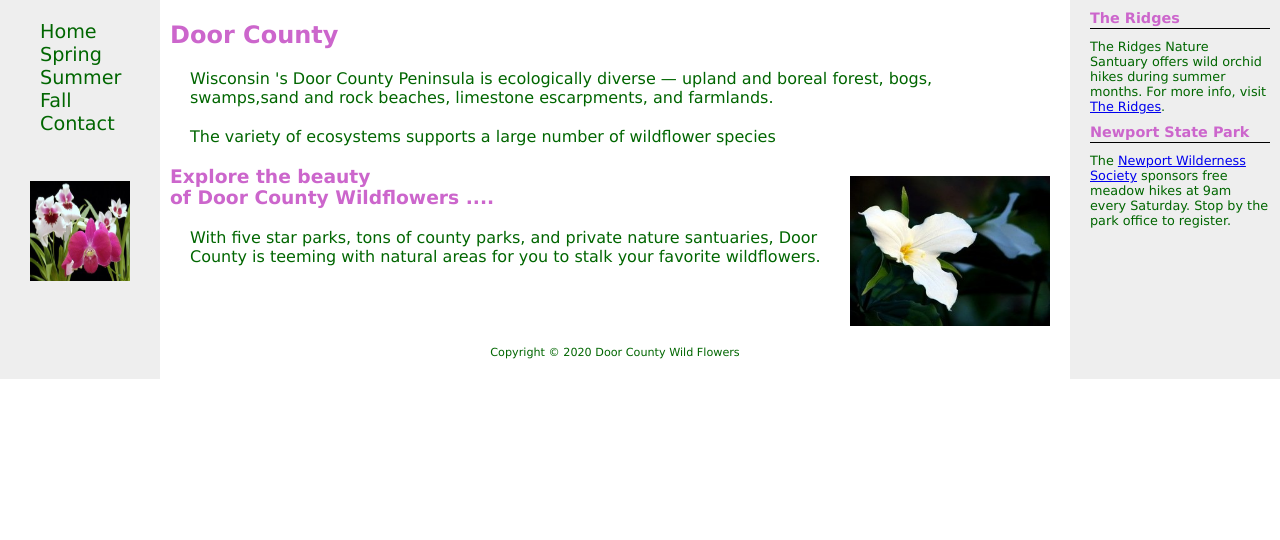
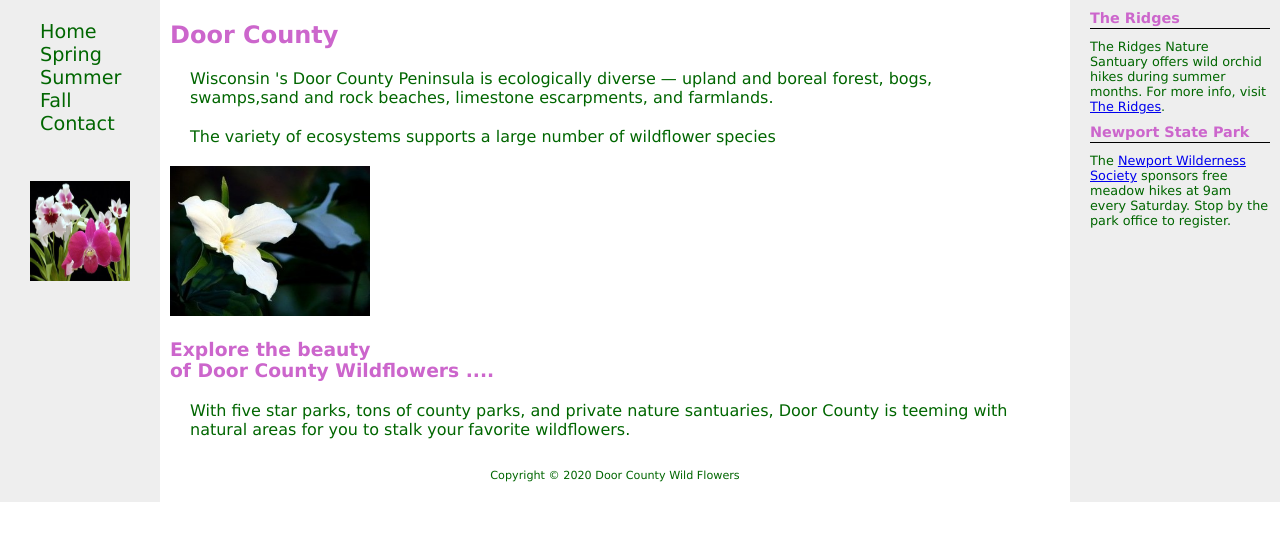
Before and after one commit to gg-mg/Three-Column_CSS, a plain HTML site: page index.html in a window 1280 px wide. Drawn offline with nearby package versions, Linux system fonts and the light colour scheme.

Commit message:
highlighted .floatright on css

```diff
--- a/css/styles.css
+++ b/css/styles.css
@@ -1,14 +1,14 @@
 header, nav, main, footer, aside {display: block;}
 
-*{box-sizing: bordex-box;}
+*{box-sizing: border-box;}
 
 body{margin: 0;
 background-color: #FFFFFF;}
 
 #container{background-color: #EEEEEE;
         color: #006600;
-        min-width: 960;
-        font-family: Verdana, Arial, san-serif; }
+        min-width: 960px;
+        font-family: Verdana, Arial, sans-serif; }
 
 header{background-color: #636631;
     background-image: url("../images/flowers-1377428.jpg");
@@ -30,7 +30,7 @@ main{ margin: 0 210px 0 160px;
     color: #006600; }
 footer{font-size: .70em;
         text-align: center;
-        color: 006600;
+        color: #006600;
         padding-top: 10px;
         background-color: #FFFFFF;
         clear: both;}
@@ -53,8 +53,8 @@ nav img {margin: 30px;}
 main p {margin: 20px;}
 main h2, main h3 {color: #cc66cc;
         background-color: #ffffff;}
-.floatright{ margin: 10px;
-            float:right;}
+/* .floatright{ margin: 10px;
+            /* float:right;} */
 aside h3{padding-bottom: 2px;
         border-bottom: 1px solid #000000;
         margin: 10px;
```
